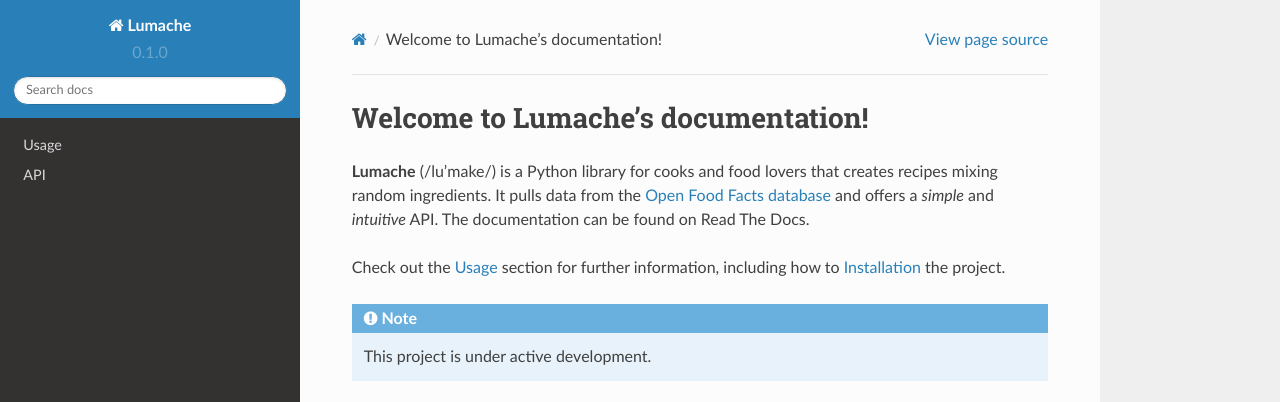
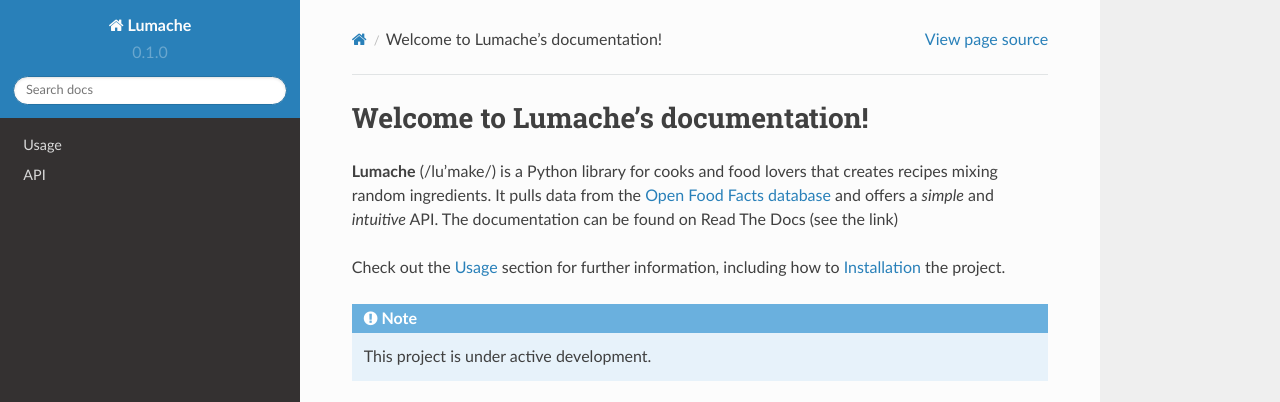
Before and after one commit to ABerthereau/TempoNest2-doc, a Sphinx documentation site: the page built from docs/source/index.rst, in a window 1280 px wide. Shown: the top 402 px of the page. Built offline with Sphinx 7.4.7 and the Read the Docs theme 2.0.0, drawn with Linux system fonts in a browser that asks for light colours.

Commit message:
Update index.rst

```diff
--- a/docs/source/index.rst
+++ b/docs/source/index.rst
@@ -5,7 +5,7 @@
 that creates recipes mixing random ingredients.
 It pulls data from the `Open Food Facts database <https://world.openfoodfacts.org/>`_
 and offers a *simple* and *intuitive* API.
-The documentation can be found on Read The Docs.
+The documentation can be found on Read The Docs (see the link)
 
 Check out the :doc:`usage` section for further information, including
 how to :ref:`installation` the project.
```
